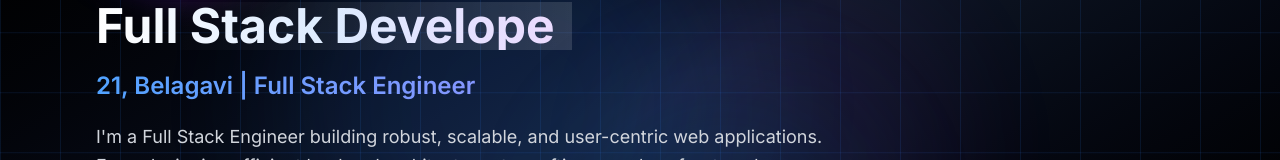
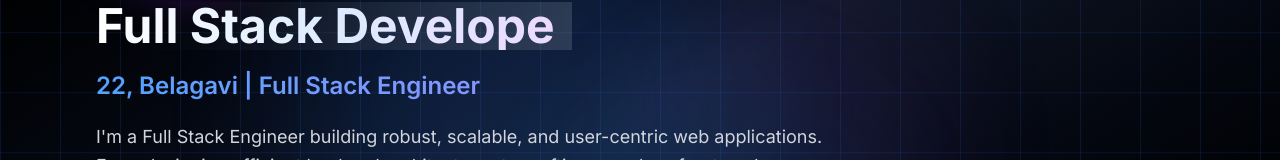
Before and after one commit to Dulesh123/Portfolio, a Next.js app: page / in a window 1280 px wide. Shown: the part 286-446 px from the top of the page. Built offline with nearby package versions, Linux system fonts and the light colour scheme.

Commit message:
adding_text_animation

```diff
--- a/app/page.tsx
+++ b/app/page.tsx
@@ -1079,7 +1079,7 @@ export default function Portfolio() {
               <div className="absolute inset-0 bg-gradient-to-r from-transparent via-white/30 to-transparent animate-shimmer"></div>
             </div>
             <p className="text-xl sm:text-2xl text-transparent bg-clip-text bg-gradient-to-r from-blue-400 to-purple-400 font-semibold">
-              21, Belagavi | Full Stack Engineer
+              22, Belagavi | Full Stack Engineer
             </p>
             <p className="text-base sm:text-lg text-gray-300 max-w-3xl leading-relaxed mx-auto lg:mx-0">
               I&apos;m a Full Stack Engineer building robust, scalable, and user-centric web applications.
```
